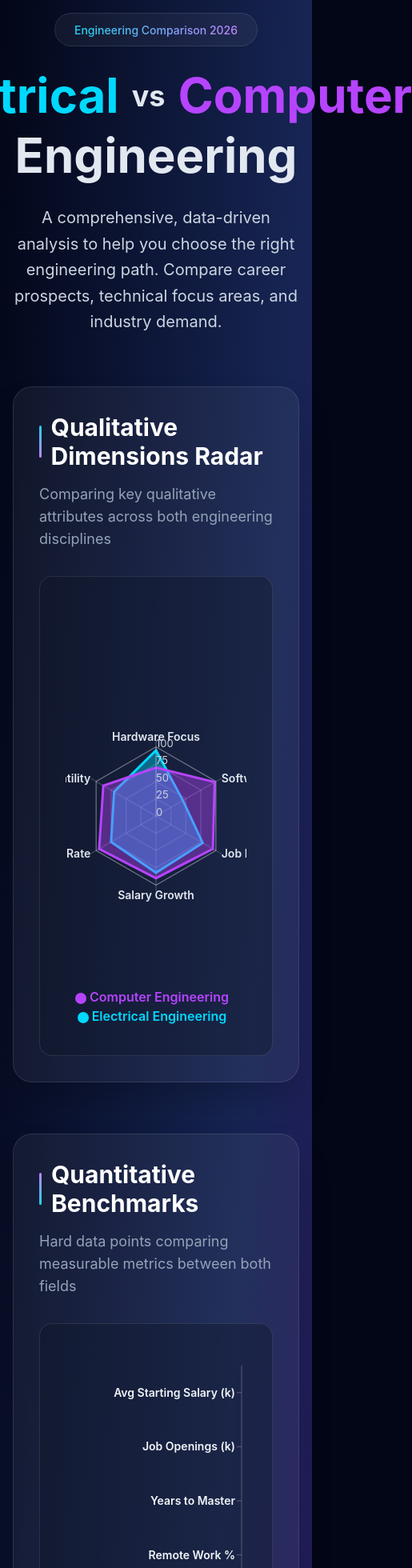
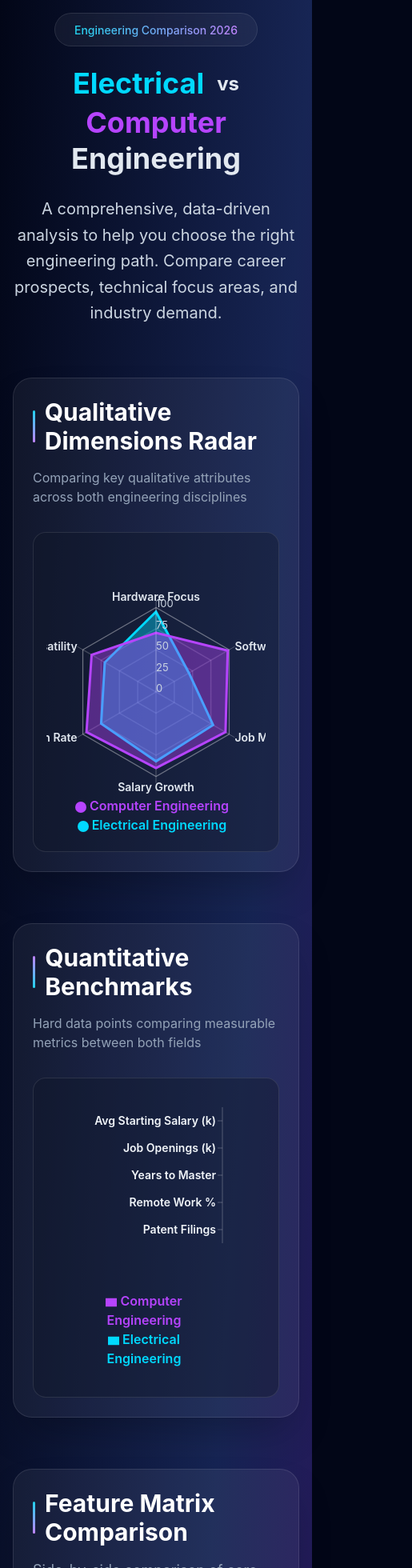
Before and after one commit to MateenCoder/engineering-comparison-dashboard, a React (Create React App) app: page / in a window 390 px wide. Shown: the top 1960 px of the page at 80% size, 515 px wide, since content can reach past the window. Built offline with nearby package versions, Linux system fonts and the light colour scheme.

Commit message:
Improves mobile responsiveness for narrow screens

```diff
--- a/src/App.js
+++ b/src/App.js
@@ -95,10 +95,10 @@ export default function EngineeringComparisonDashboard() {
                         Engineering Comparison 2026
                     </span>
                 </div>
-                <h1 className="text-6xl md:text-8xl lg:text-9xl font-bold mb-6 leading-tight flex flex-col items-center">
-                    <div className="flex items-center gap-4 md:gap-6">
+                <h1 className="text-4xl md:text-8xl lg:text-9xl font-bold mb-6 leading-tight flex flex-col items-center">
+                    <div className="flex flex-wrap justify-center items-center gap-x-4 gap-y-1 md:gap-6">
                         <span style={{ color: colors.electrical }}>Electrical</span>
-                        <span className="text-slate-200 text-4xl md:text-5xl">vs</span>
+                        <span className="text-slate-200 text-2xl md:text-5xl">vs</span>
                         <span style={{ color: colors.computer }}>Computer</span>
                     </div>
                     <span className="text-slate-200">Engineering</span>
@@ -111,15 +111,15 @@ export default function EngineeringComparisonDashboard() {
 
             {/* RADAR CHART SECTION */}
             <section className="mb-16 gpu-layer">
-                <div className="bg-white/5 backdrop-blur-xl rounded-3xl p-8 md:p-12 border border-white/10 shadow-2xl">
+                <div className="bg-white/5 backdrop-blur-xl rounded-3xl p-6 md:p-12 border border-white/10 shadow-2xl">
                     <div className="flex items-center gap-3 mb-4">
                         <div className="w-1 h-10 bg-gradient-to-b from-cyan-400 to-purple-400 rounded-full"></div>
                         <h2 className="text-3xl md:text-4xl font-bold">Qualitative Dimensions Radar</h2>
                     </div>
-                    <p className="text-slate-400 mb-8 text-lg">Comparing key qualitative attributes across both engineering disciplines</p>
+                    <p className="text-slate-400 mb-8 text-base md:text-lg">Comparing key qualitative attributes across both engineering disciplines</p>
 
                     {/* THE ACTUAL RADAR CHART */}
-                    <div className="w-full bg-slate-900/40 rounded-2xl p-8 border border-white/10" style={{ height: '600px' }}>
+                    <div className="w-full bg-slate-900/40 rounded-2xl p-4 md:p-8 border border-white/10" style={{ height: '400px', minHeight: '400px' }}>
                         <ResponsiveContainer width="100%" height="100%">
                             <RadarChart data={radarData} cx="50%" cy="50%">
                                 <PolarGrid stroke="#ffffff30" strokeWidth={1.5} />
@@ -184,15 +184,15 @@ export default function EngineeringComparisonDashboard() {
 
             {/* BAR CHART SECTION */}
             <section className="mb-16 gpu-layer">
-                <div className="bg-white/5 backdrop-blur-xl rounded-3xl p-8 md:p-12 border border-white/10 shadow-2xl">
+                <div className="bg-white/5 backdrop-blur-xl rounded-3xl p-6 md:p-12 border border-white/10 shadow-2xl">
                     <div className="flex items-center gap-3 mb-4">
                         <div className="w-1 h-10 bg-gradient-to-b from-purple-400 to-cyan-400 rounded-full"></div>
                         <h2 className="text-3xl md:text-4xl font-bold">Quantitative Benchmarks</h2>
                     </div>
-                    <p className="text-slate-400 mb-8 text-lg">Hard data points comparing measurable metrics between both fields</p>
+                    <p className="text-slate-400 mb-8 text-base md:text-lg">Hard data points comparing measurable metrics between both fields</p>
 
                     {/* THE ACTUAL BAR CHART */}
-                    <div className="w-full bg-slate-900/40 rounded-2xl p-8 border border-white/10" style={{ height: '600px' }}>
+                    <div className="w-full bg-slate-900/40 rounded-2xl p-4 md:p-8 border border-white/10" style={{ height: '400px', minHeight: '400px' }}>
                         <ResponsiveContainer width="100%" height="100%">
                             <BarChart
                                 data={benchmarkData}
@@ -258,7 +258,7 @@ export default function EngineeringComparisonDashboard() {
 
             {/* Feature Grid Comparison */}
             <section className="mb-16 gpu-layer">
-                <div className="bg-white/5 backdrop-blur-xl rounded-3xl p-8 md:p-12 border border-white/10 shadow-2xl">
+                <div className="bg-white/5 backdrop-blur-xl rounded-3xl p-6 md:p-12 border border-white/10 shadow-2xl">
                     <div className="flex items-center gap-3 mb-4">
                         <div className="w-1 h-10 bg-gradient-to-b from-cyan-400 to-purple-400 rounded-full"></div>
                         <h2 className="text-3xl md:text-4xl font-bold">Feature Matrix Comparison</h2>
@@ -323,7 +323,7 @@ export default function EngineeringComparisonDashboard() {
 
             {/* Use-Case Analysis */}
             <section className="mb-12 gpu-layer">
-                <div className="bg-white/5 backdrop-blur-xl rounded-3xl p-8 md:p-12 border border-white/10 shadow-2xl">
+                <div className="bg-white/5 backdrop-blur-xl rounded-3xl p-6 md:p-12 border border-white/10 shadow-2xl">
                     <div className="flex items-center gap-3 mb-4">
                         <div className="w-1 h-10 bg-gradient-to-b from-purple-400 to-cyan-400 rounded-full"></div>
                         <h2 className="text-3xl md:text-4xl font-bold">Persona-Based Recommendations</h2>
```
